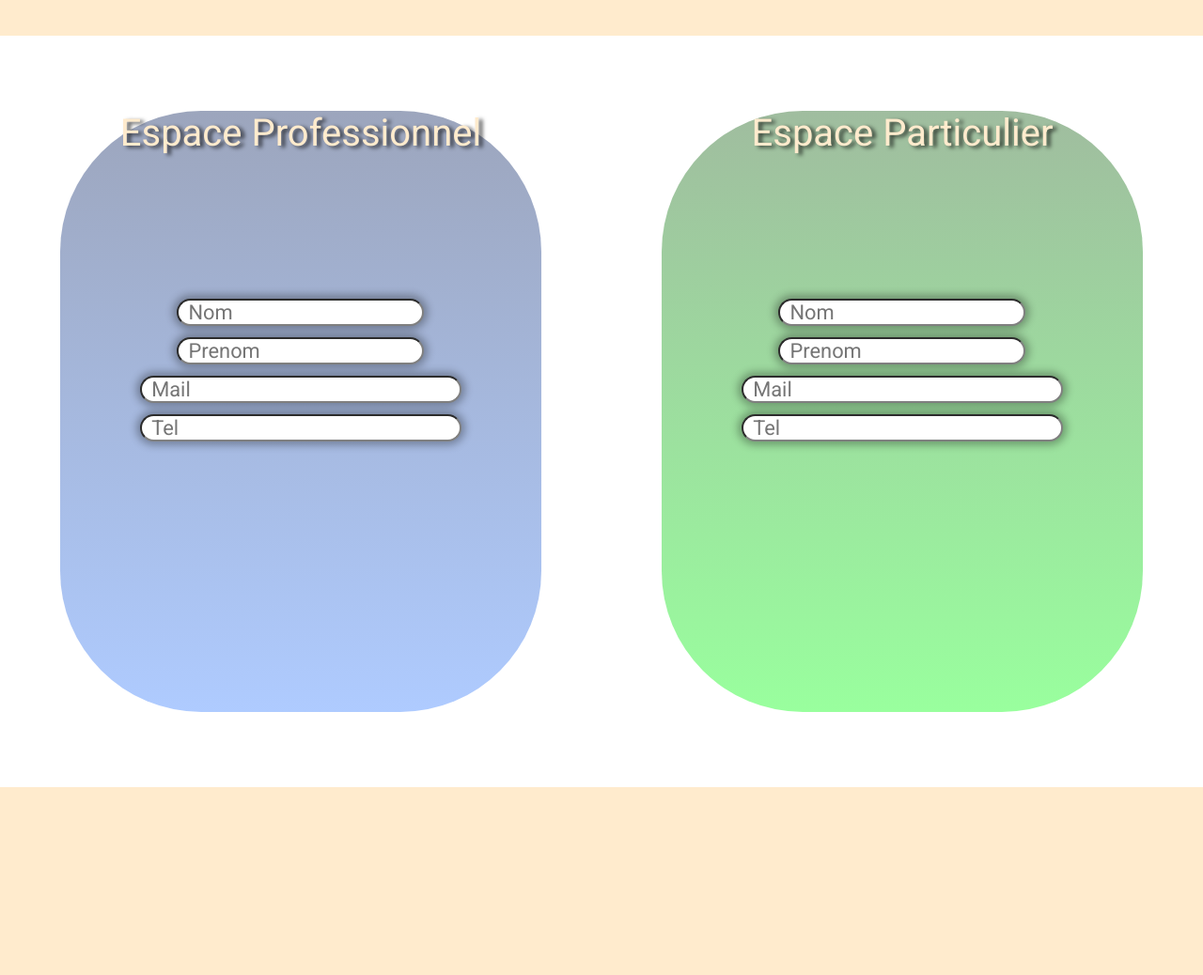
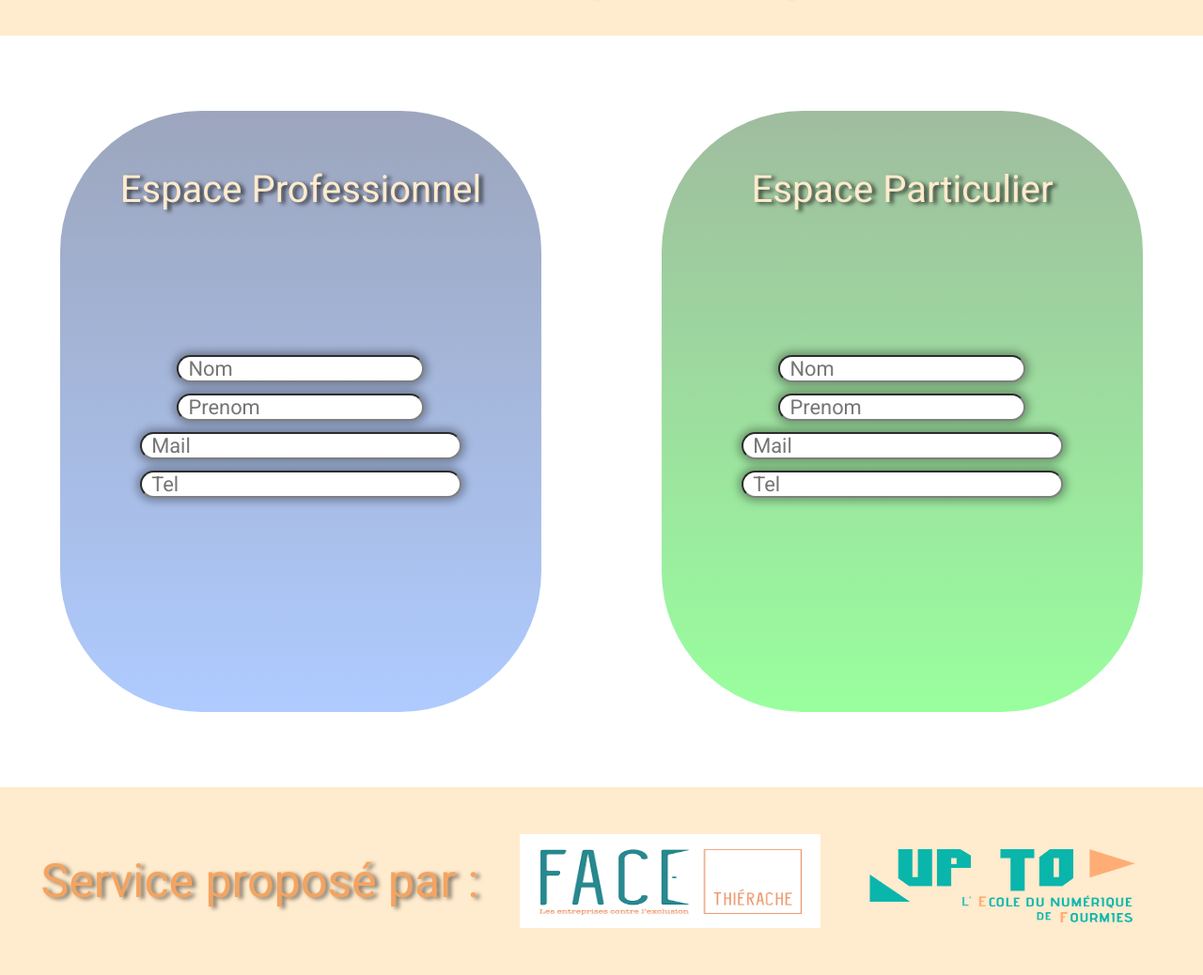
Before and after one commit to Clems-web/repro-amazon, a plain HTML site: page index.html in a window 1280 px wide. Shown: the part 482-1520 px from the top of the page at 94% size. Before the commit the page ends 1320 px from the top, so only its background shows below. Drawn offline with Linux system fonts and the light colour scheme.

Commit message:
on avance

```diff
--- a/index.html
+++ b/index.html
@@ -14,7 +14,7 @@
         </div>
         <div id="container">
             <div id="professionnel" class="formulaire">
-                <span>Espace Professionnel</span>
+                <span class="espace">Espace Professionnel</span>
                 <div class="form">
                     <form>
                         <input type="text" id="namepro" name="user_name" placeholder="Nom">
@@ -25,7 +25,7 @@
                 </div>
             </div>
             <div id="particulier" class="formulaire">
-                <span>Espace Particulier</span>
+                <span class="espace">Espace Particulier</span>
                 <div class="form">
                     <form>
                         <input type="text" id="name" name="user_name" placeholder="Nom">
@@ -36,5 +36,10 @@
                 </div>
             </div>
         </div>
+        <div id="bottom">
+            <span id="spanbottom">Service proposé par :</span>
+            <img src="face_thierache.png" alt="logo_face_thierache" class="imgbottom">
+            <img src="Logo_UP_TO2.png" alt="Logo_upto" class="imgbottom">
+        </div>
     </body>
 </html>
--- a/style.css
+++ b/style.css
@@ -19,6 +19,7 @@ img {
 h1 {
     font-size: 5rem;
     color: sandybrown;
+    text-shadow: 4px 2px 4px rgba(0,0,0,0.5);
 }
 body {
     background-color: blanchedalmond;
@@ -59,7 +60,7 @@ span {
 
 .form {
     width: 80%;
-    height: 80%;
+    height: 70%;
     margin-left: 10%;
     margin-top: 2rem;
 }
@@ -79,3 +80,28 @@ input {
     padding-left: 1rem;
     box-shadow: 0 0 8px 4px rgba(0,0,0,0.3);
 }
+
+#bottom {
+    width: 100%;
+    height: 20rem;
+    background-color: blanchedalmond;
+    display: flex;
+    flex-direction: row;
+    justify-content: space-evenly;
+    align-items: center;
+}
+
+#spanbottom {
+    color: sandybrown;
+    text-shadow: 4px 2px 4px rgba(0,0,0,0.5);
+    font-size: 5rem;
+}
+.imgbottom {
+    width: 25%;
+    height: 50%;
+}
+
+.espace {
+    padding-top: 6rem;
+    display: block;
+}
```
Also changed, not shown: Logo_UP_TO2.png (added), face_thierache.png (added).
